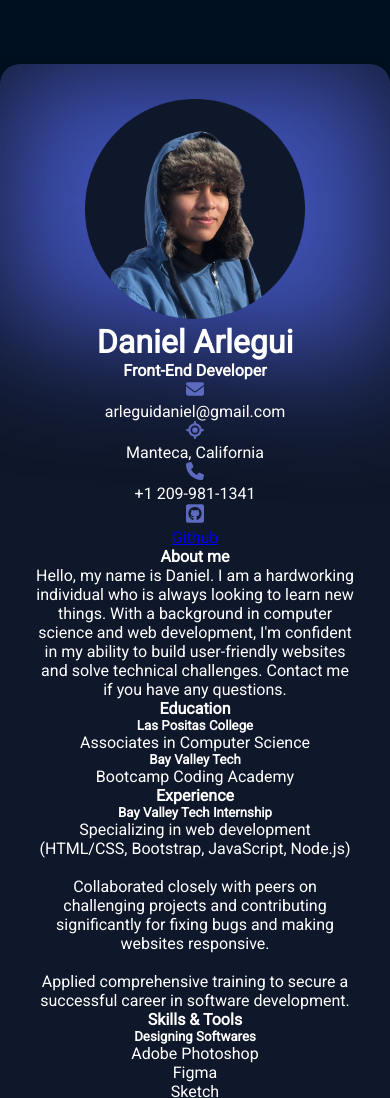
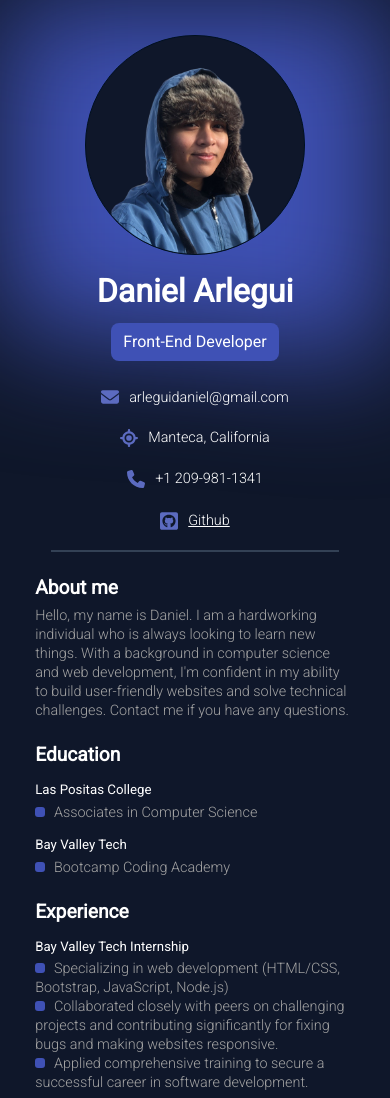
Before and after one commit to DArlegui/Mini-Portfolio, a plain HTML site: page index.html in a window 390 px wide. Shown: the top 1098 px of the page. Drawn offline with Linux system fonts and the light colour scheme; a web font is replaced by a local one.

Commit message:
added responsiveness

```diff
--- a/style.css
+++ b/style.css
@@ -6,7 +6,7 @@
   --color3: #334155;
   --color4: #001020;
   --color5: #0f172a;
-  --color6: #6528f7;
+  --color6: #3f51b5;
 }
 
 * {
@@ -58,3 +58,142 @@ body {
   z-index: -1;
   filter: blur(60px);
 }
+
+.photo {
+  background: var(--color5);
+  border: 1px solid var(--color4);
+  border-radius: 50%;
+}
+
+.name {
+  margin: 0.8rem 0;
+}
+
+.position {
+  display: inline-block;
+  font-weight: 400;
+  background: var(--color6);
+  border-radius: 8px;
+  padding: 0.6rem 0.8rem;
+  margin-bottom: 0.3rem;
+}
+
+.flex {
+  display: flex;
+  justify-content: space-around;
+  align-items: center;
+  flex-wrap: wrap;
+  gap: 10px;
+}
+
+.contactBox {
+  margin-top: 1rem;
+}
+
+.contactBox div {
+  margin: 0.4rem 0;
+}
+
+p {
+  font-size: 0.9rem;
+  font-weight: 300;
+}
+
+.line {
+  display: inline-block;
+  width: 90%;
+  height: 2px;
+  background: var(--color3);
+}
+
+.contentBox {
+  text-align: left;
+  align-items: flex-start;
+  margin-top: 1.2rem;
+  position: relative;
+}
+
+.contentBox h4 {
+  font-size: 1.2rem;
+  margin-bottom: 0.4rem;
+}
+
+.left {
+  width: 45%;
+}
+
+.right {
+  width: 40%;
+}
+
+.contentBox .line {
+  position: absolute;
+  top: 0;
+  left: 50%;
+  transform: translateX(-50%);
+  width: 2px;
+  height: 90%;
+}
+
+.left div {
+  margin-bottom: 1.5rem;
+}
+
+.right div {
+  margin-bottom: 1.5rem;
+}
+
+h5 {
+  font-weight: 400;
+  margin-top: 1rem;
+  margin-bottom: 0.3rem;
+}
+
+.left p {
+  display: inline;
+  color: var(--color2);
+}
+
+span {
+  display: inline-block;
+  width: 10px;
+  height: 10px;
+  background: var(--color6);
+  border-radius: 3px;
+  margin-right: 0.3rem;
+}
+
+.right p {
+  display: inline-block;
+  background: var(--color3);
+  border-radius: 8px;
+  padding: 0.4rem 0.6rem;
+  margin: 0.3rem 0;
+}
+
+a {
+  color: var(--color1);
+}
+
+/* Media Queries */
+
+@media (max-width: 800px) {
+  #portfolio {
+    margin: auto;
+    border-radius: 0;
+  }
+}
+
+@media (max-width: 600px) {
+  .contactBox,
+  .contentBox {
+    flex-direction: column;
+  }
+  .left,
+  .right {
+    width: 100%;
+  }
+  .contentBox .line {
+    display: none;
+  }
+}
```
